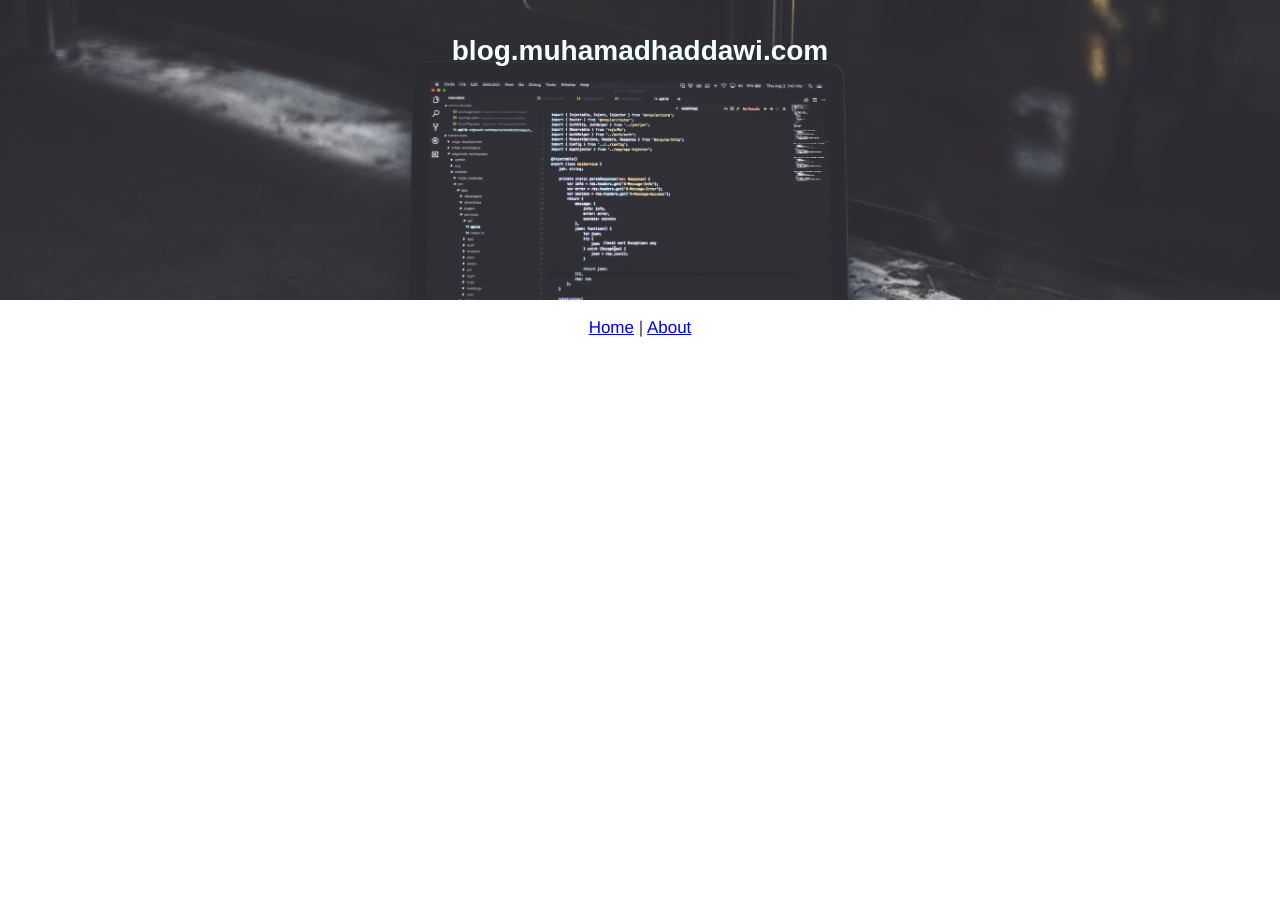
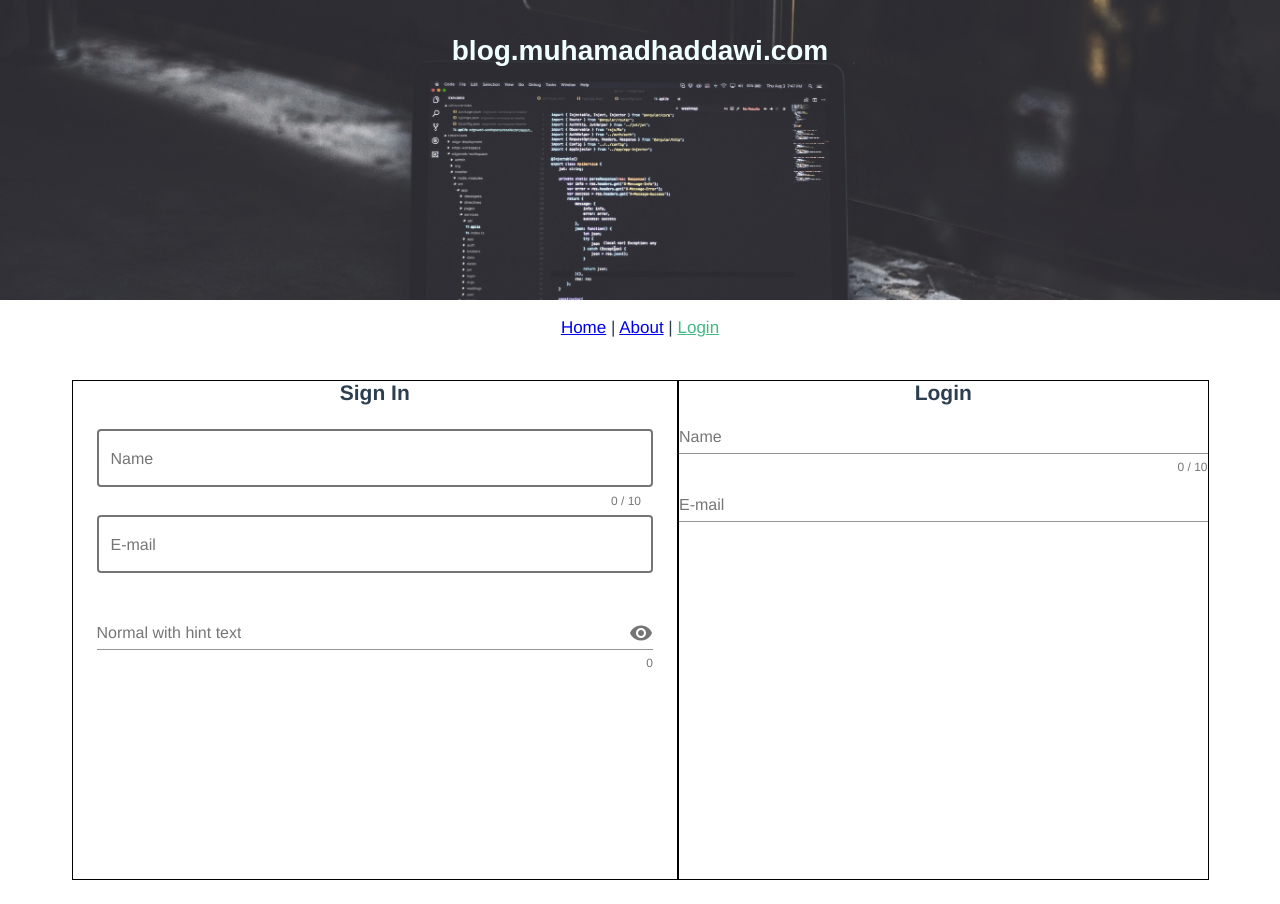
Before and after one commit to dawimuhammad/blog, a Vue app: page /#/login in a window 1280 px wide. Before the commit the page ends 800 px from the top, so only its background shows below. Built offline with nearby package versions, Linux system fonts and the light colour scheme.

Commit message:
add login and register page

```diff
--- a/src/App.vue
+++ b/src/App.vue
@@ -7,7 +7,8 @@
         <div class="row py-2 justify-content-center">
               <div id="nav">
                 <router-link to="/">Home</router-link> |
-                <router-link to="/about">About</router-link>
+                <router-link to="/about">About</router-link> |
+                <router-link to="/login">Login</router-link>
               </div>
         </div>
     </div>
@@ -17,10 +18,14 @@
 
 <script>
 import Home from '@/views/Home.vue'
+import About from '@/views/About.vue'
+import Login from '@/views/Login.vue'
 
 export default {
   components: {
-    Home
+    Home,
+    About,
+    Login
   }
 }
 </script>
--- a/src/router.js
+++ b/src/router.js
@@ -23,6 +23,11 @@ export default new Router({
       path: '/article/:id',
       name: 'article',
       component: () => import('./views/Article.vue')
+    },
+    {
+      path: '/login',
+      name: 'login',
+      component: () => import('./views/Login.vue')
     }
   ]
 })
--- a/src/store.js
+++ b/src/store.js
@@ -52,7 +52,6 @@ export default new Vuex.Store({
       },
       getCommentsByArticle ({ commit }, payload) {
         let url =`http://localhost:3000/articles/comment/${payload}`
-        console.log(url)
         axios.get(url)
         .then(function (response) {
           // console.log(response.data)
@@ -61,6 +60,28 @@ export default new Vuex.Store({
           .catch(function (err) {
             console.log(err)
           })
+      },
+      postCommentByArticle ({ commit, dispatch }, payload) {
+        // console.log(payload)
+        let articleId = payload.articleId
+
+        let url =`http://localhost:3000/articles/comment`
+        axios({
+          method: 'post',
+          url: url,
+          data: {
+            articleId: articleId,
+            commenterName: payload.commenterName,
+            commentContent: payload.commentContent
+          }
+        })
+        .then(function () {
+          dispatch('getCommentsByArticle', articleId)
+          commit('emptyCommit')
+        })
+        .catch(function (err) {
+            console.log(err)
+        })
       }
   }
 })
--- a/src/views/About.vue
+++ b/src/views/About.vue
@@ -1,5 +1,5 @@
 <template>
   <div class="about">
-    <h1>This is an about page</h1>
+    <h1>This is an abouts page</h1>
   </div>
 </template>
--- a/src/views/Article.vue
+++ b/src/views/Article.vue
@@ -27,20 +27,24 @@
         <v-layout py-3 row>
           <v-flex xs12 sm6 offset-sm3>
             <div>
-              <h2 class="font-weight-light">COMMENTS</h2>
+              <h2 class="font-weight-light pb-5">COMMENTS</h2>
             </div>
             <!-- form -->
-            <v-card>
+            <v-card class="mb-5">
               <v-layout row wrap>
                 <v-flex md6>
-                  <v-text-field outline label="Name"></v-text-field>
+                  <v-text-field outline label="Name" v-model="commenterName"></v-text-field>
                 </v-flex>
               </v-layout>
               <v-layout row wrap>
                 <v-flex md12>
-                  <v-textarea name="input-7-1" box label="Type your comment here .." auto-grow ></v-textarea>
+                  <v-textarea v-model="commentContent" box label="Type your comment here .." auto-grow ></v-textarea>
                 </v-flex>
               </v-layout>
+              <v-card-actions class="pb-4">
+                <v-spacer></v-spacer>
+                <v-btn outline color="light-blue darken-1" v-on:click="postComment">Post Comment</v-btn>
+              </v-card-actions>
             </v-card>
             <!-- comments goes here -->
             <v-card>
@@ -61,17 +65,35 @@
 <script>
 import { mapActions } from 'vuex'
 import { mapState } from 'vuex'
+import swal from 'sweetalert2'
 
 export default {
   data: function () {
     return {
+      commenterName : '',
+      commentContent : ''
     }
   },
   methods: {
       ...mapActions([
         'getArticleById',
-        'getCommentsByArticle'
+        'getCommentsByArticle',
+        'postCommentByArticle'
       ]),
+      postComment() {
+        let payload = {
+          articleId: this.$route.params.id,
+          commenterName: this.commenterName,
+          commentContent: this.commentContent
+        }
+
+        this.postCommentByArticle(payload)
+
+        this.commenterName = ''
+        this.commentContent = ''
+
+        swal('Voila ..', 'Your comment is now live!', 'success')
+      }
 
   },
   computed: {
@@ -79,7 +101,6 @@ export default {
         'articleById',
         'commentsByArticle'
       ])
-
   },
   created: function () {
       this.getArticleById(`${this.$route.params.id}`)
--- /dev/null
+++ b/src/views/Login.vue
@@ -0,0 +1,69 @@
+<template>
+    <v-container>
+        <v-layout row wrap>
+            <v-flex md-6 style="border: 1px solid black; height: 500px">
+                <h2>Sign In</h2>
+                <v-container>
+                    <v-form>
+                        <v-text-field outline v-model="signinName" :counter="10" label="Name" required></v-text-field>
+                        <v-text-field outline v-model="signinEmail" label="E-mail" required></v-text-field>
+
+                        <v-text-field
+                            v-model="signinPassword"
+                            :append-icon="show1 ? 'visibility_off' : 'visibility'"
+                            :rules="[rules.required, rules.min]"
+                            :type="show1 ? 'text' : 'password'"
+                            name="input-10-1"
+                            label="Normal with hint text"
+                            hint="At least 8 characters"
+                            counter
+                            @click:append="show1 = !show1" >
+                        </v-text-field>
+
+                    </v-form>
+                </v-container>
+            </v-flex>
+
+            <v-flex md-6 style="border: 1px solid black; height: 500px">
+                <h2>Login</h2>
+                <v-form>
+                    <v-text-field
+                    v-model="signupEmail"
+                    :counter="10"
+                    label="Name"
+                    required
+                    ></v-text-field>
+                    <v-text-field
+                    v-model="signupPassword"
+                    label="E-mail"
+                    required
+                    ></v-text-field>
+                </v-form>
+            </v-flex>
+        </v-layout>
+    </v-container>
+</template>
+
+<script>
+export default {
+    data () {
+      return {
+        show1: false,
+        signinName: '',
+        signinEmail: '',
+        signinPassword: '',
+        signupEmail: '',
+        signupPassword: '',
+        rules: {
+          required: value => !!value || 'Required.',
+          min: v => v.length >= 8 || 'Min 8 characters',
+          emailMatch: () => ('The email and password you entered don\'t match')
+        }
+      }
+    }
+}
+</script>
+
+<style>
+
+</style>
```
